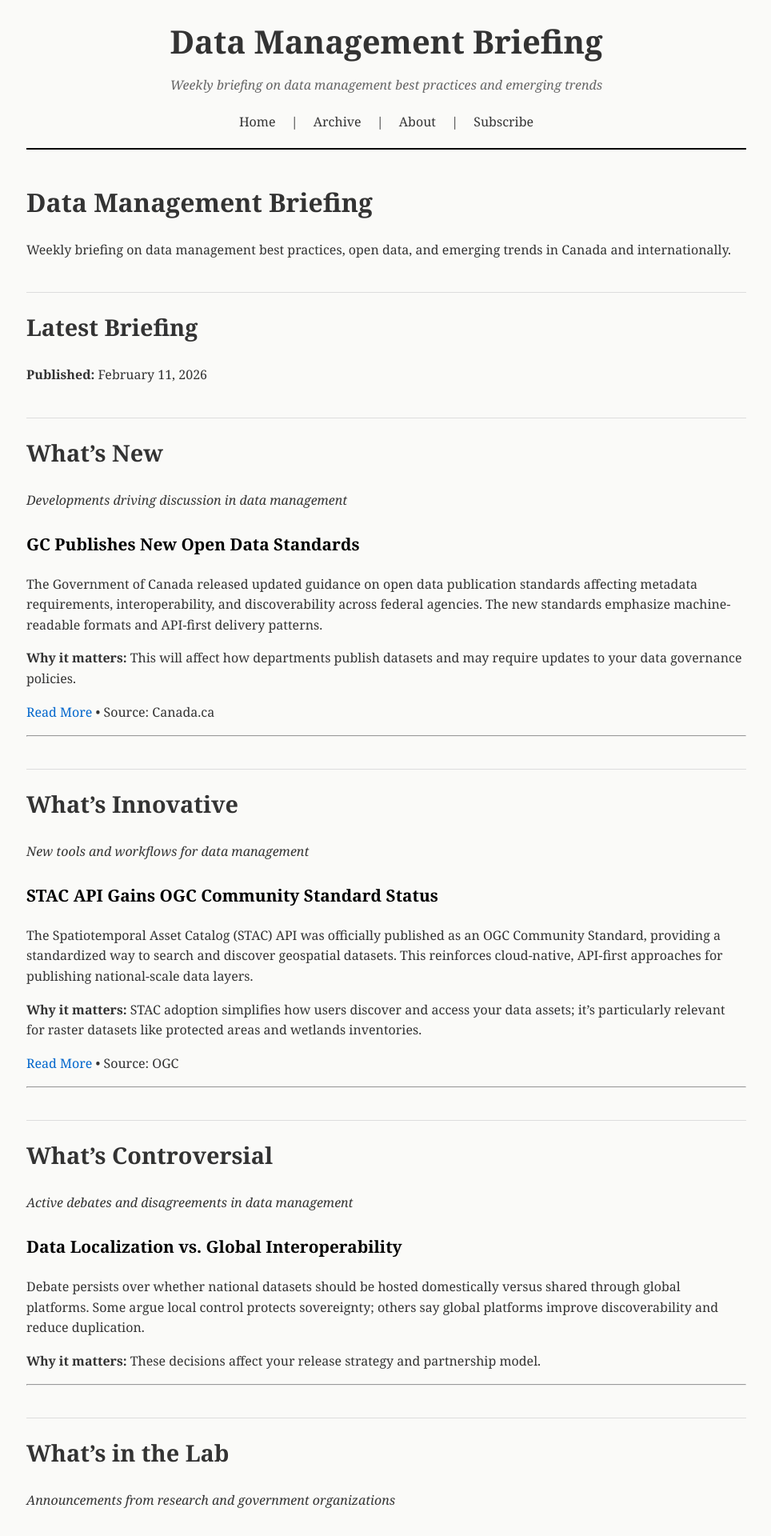
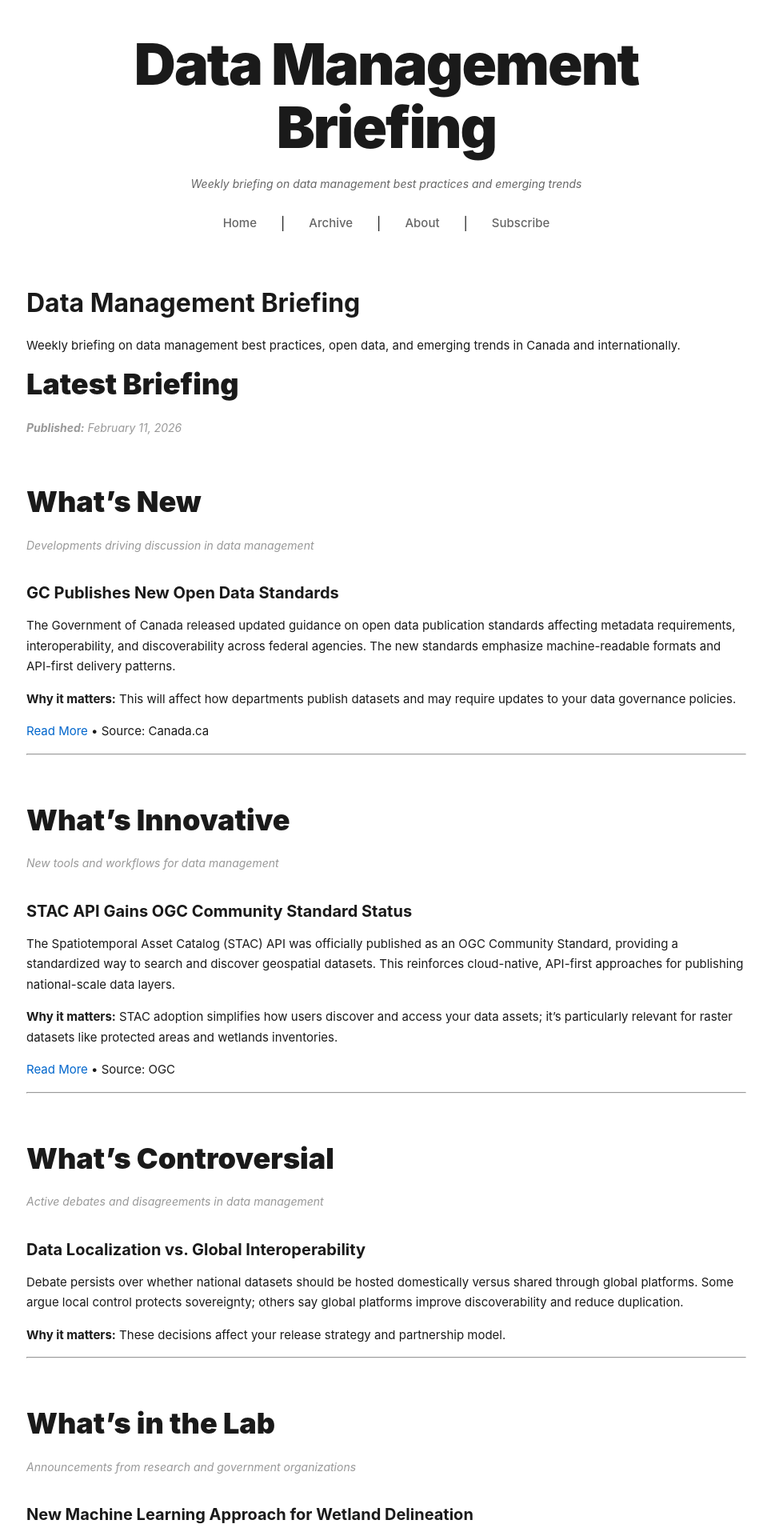
Before and after one commit to srjbridge/data-management-briefing, a Jekyll site: the page built from index.md, in a window 1280 px wide. Shown: the top 1920 px of the page at 80% size, without its empty margins (157-1121 px from the left). Built offline with Jekyll 4.4.1, drawn with Linux system fonts in a browser that asks for light colours; our own code applies the rules of GitHub Pages for plain Markdown files.

Commit message:
Update style.css

```diff
--- a/assets/style.css
+++ b/assets/style.css
@@ -1,74 +1,206 @@
+* {
+  margin: 0;
+  padding: 0;
+  box-sizing: border-box;
+}
+
 body {
-  font-family: Georgia, serif;
+  font-family: -apple-system, BlinkMacSystemFont, 'Segoe UI', 'Helvetica Neue', sans-serif;
+  font-size: 16px;
   line-height: 1.6;
+  color: #1a1a1a;
+  background: #ffffff;
+  padding: 40px 20px;
+}
+
+header {
+  text-align: center;
+  margin-bottom: 60px;
+  max-width: 900px;
+  margin-left: auto;
+  margin-right: auto;
+}
+
+header h1 {
+  font-size: 72px;
+  font-weight: 900;
+  letter-spacing: -2px;
+  margin: 0 0 20px 0;
+  line-height: 1.1;
+}
+
+header h1 a {
+  text-decoration: none;
+  color: #1a1a1a;
+}
+
+header h1 a:hover {
+  color: #333;
+}
+
+.tagline {
+  font-size: 14px;
+  font-style: italic;
+  color: #666;
+  margin: 15px 0 25px 0;
+  font-weight: 400;
+}
+
+nav {
+  display: flex;
+  justify-content: center;
+  gap: 30px;
+  margin-top: 25px;
+}
+
+nav a {
+  font-size: 15px;
+  text-decoration: none;
+  color: #666;
+  font-weight: 500;
+  transition: color 0.2s;
+}
+
+nav a:hover {
+  color: #1a1a1a;
+}
+
+main {
   max-width: 900px;
   margin: 0 auto;
-  padding: 20px;
-  background: #fafaf8;
-  color: #333;
+  padding: 0;
 }
-header {
-  text-align: center;
+
+article {
+  margin-bottom: 80px;
+}
+
+article h1 {
+  font-size: 48px;
+  font-weight: 900;
+  margin: 0 0 30px 0;
+  line-height: 1.2;
+}
+
+article > p:first-of-type {
+  font-size: 15px;
+  color: #666;
   margin-bottom: 40px;
-  border-bottom: 2px solid #000;
-  padding-bottom: 20px;
+  font-style: italic;
 }
-header h1 {
-  font-size: 2.5em;
-  margin: 0;
-  font-weight: bold;
+
+h2 {
+  font-size: 36px;
+  font-weight: 900;
+  margin: 60px 0 20px 0;
+  line-height: 1.2;
 }
-header h1 a {
-  text-decoration: none;
-  color: #333;
+
+h2:first-of-type {
+  margin-top: 0;
 }
-.tagline {
+
+h2 + p {
+  font-size: 14px;
+  color: #999;
   font-style: italic;
-  color: #666;
-  margin: 10px 0 20px 0;
+  margin-bottom: 30px;
 }
-nav {
-  margin-top: 20px;
+
+h3 {
+  font-size: 20px;
+  font-weight: 700;
+  margin: 35px 0 15px 0;
+  line-height: 1.3;
 }
-nav a {
-  margin: 0 15px;
-  text-decoration: none;
-  color: #333;
-  font-weight: 500;
+
+p {
+  margin: 15px 0;
+  font-size: 15px;
+  line-height: 1.7;
 }
-main {
-  min-height: 400px;
+
+strong {
+  font-weight: 700;
 }
-h2 {
-  border-top: 1px solid #ddd;
-  padding-top: 20px;
-  margin-top: 40px;
-  font-size: 1.8em;
+
+em {
+  font-style: italic;
 }
-h3 {
-  margin-top: 25px;
-  color: #000;
-  font-size: 1.3em;
-}
+
 a {
   color: #0066cc;
   text-decoration: none;
 }
+
 a:hover {
   text-decoration: underline;
 }
+
+ul, ol {
+  margin: 20px 0 20px 40px;
+  font-size: 15px;
+}
+
+li {
+  margin: 10px 0;
+  line-height: 1.7;
+}
+
+.meta {
+  font-size: 13px;
+  color: #999;
+  font-style: italic;
+  margin-bottom: 30px;
+}
+
+.joke {
+  background: #fffacd;
+  border: 1px solid #f0e68c;
+  border-radius: 4px;
+  padding: 30px;
+  margin: 40px 0;
+  font-family: 'Courier New', monospace;
+  font-size: 14px;
+  line-height: 1.8;
+}
+
 footer {
-  margin-top: 60px;
-  padding-top: 20px;
-  border-top: 1px solid #ddd;
   text-align: center;
-  color: #666;
-  font-size: 0.9em;
+  margin-top: 100px;
+  padding-top: 40px;
+  border-top: 1px solid #eee;
+  color: #999;
+  font-size: 13px;
 }
-ul, ol {
-  margin: 15px 0;
-  padding-left: 40px;
+
+footer a {
+  color: #0066cc;
+  text-decoration: none;
 }
-li {
-  margin: 8px 0;
+
+footer a:hover {
+  text-decoration: underline;
 }
+
+@media (max-width: 768px) {
+  body {
+    padding: 20px 15px;
+  }
+
+  header h1 {
+    font-size: 48px;
+  }
+
+  nav {
+    gap: 20px;
+  }
+
+  h2 {
+    font-size: 28px;
+  }
+
+  h3 {
+    font-size: 18px;
+  }
+}
```
